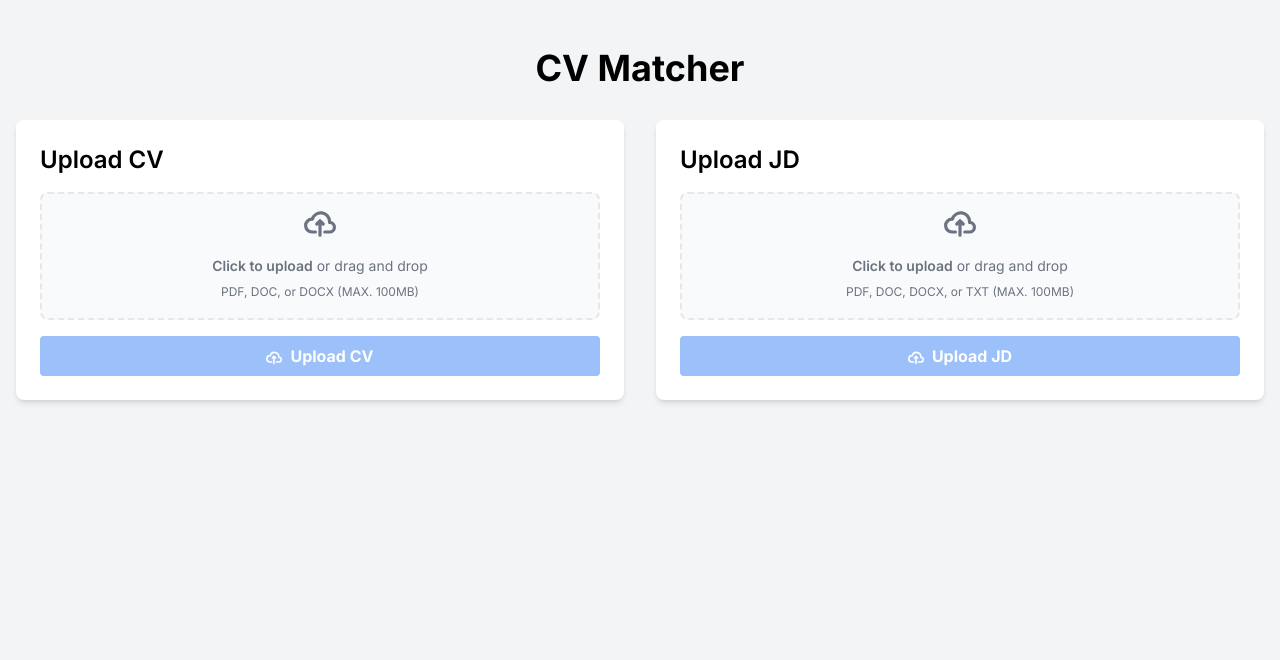
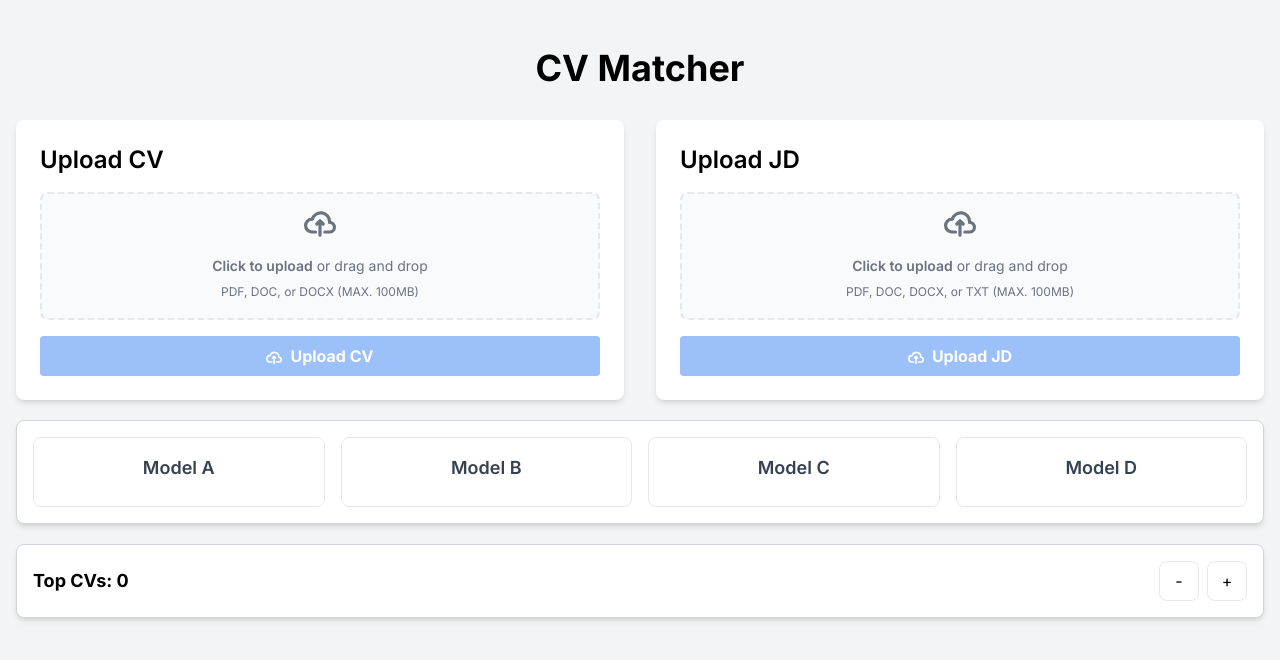
Before and after one commit to Sandhep/CVAI-Frontend, a Next.js app: page / in a window 1280 px wide. Shown: the top 660 px of the page. Built offline with nearby package versions, Linux system fonts and the light colour scheme.

Commit message:
added margin between the cards

```diff
--- a/app/page.js
+++ b/app/page.js
@@ -1,5 +1,7 @@
 import CVUploader from '@/components/cv-uploader'
+import HorizontalCard from '@/components/HorizontalCard'
 import JDUploader from '@/components/jd-uploader'
+import InputCard from '@/components/top-n-inputcard'
 
 export default function Home() {
   return (
@@ -9,6 +11,12 @@ export default function Home() {
         <CVUploader />
         <JDUploader />
       </div>
+      <div className="my-5"> {/* Added margin and max width */}
+        <HorizontalCard />
+      </div>
+      <div className="my-5"> {/* Added margin for spacing */}
+        <InputCard/>
+      </div>
     </main>
   )
 }
```
